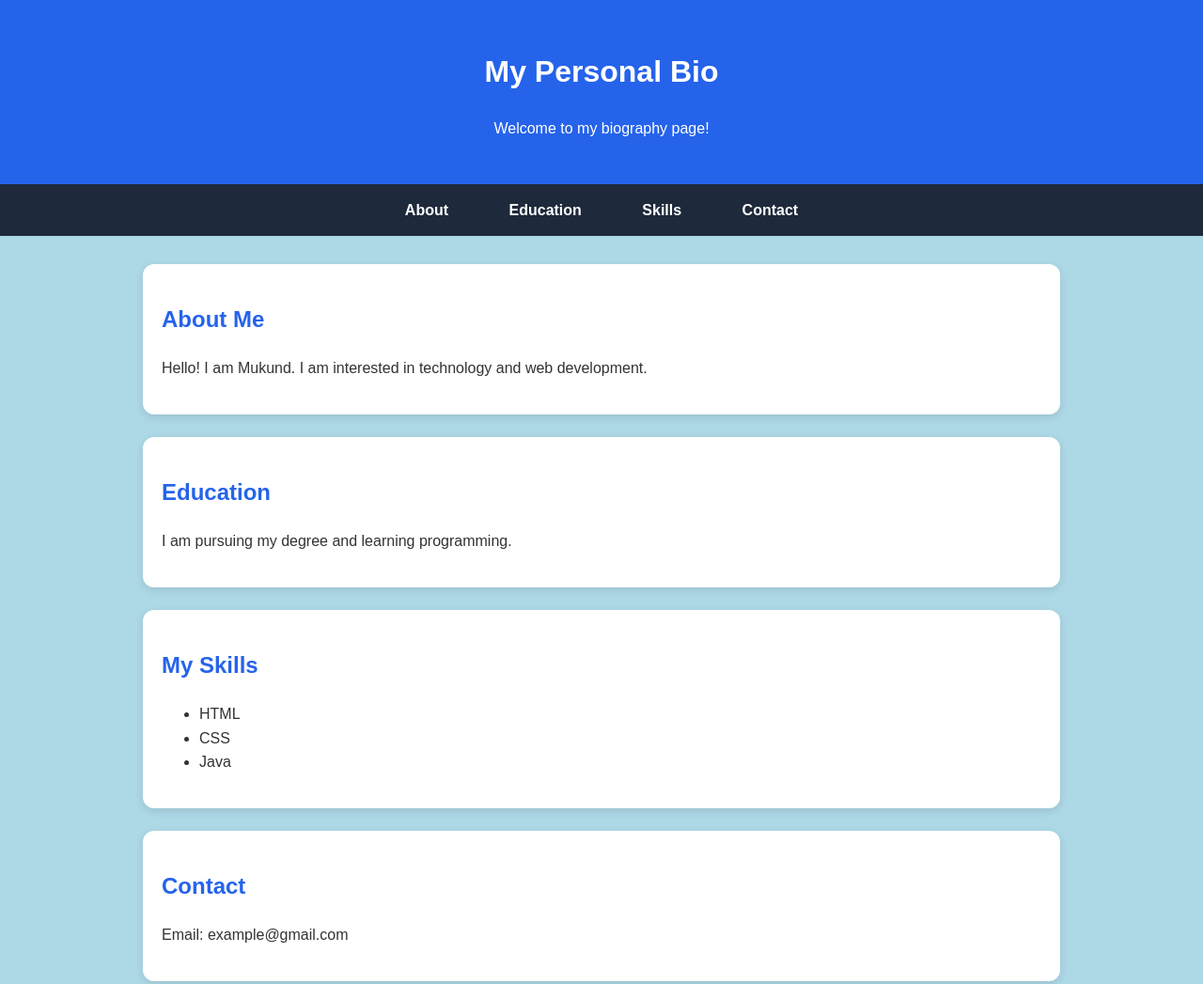
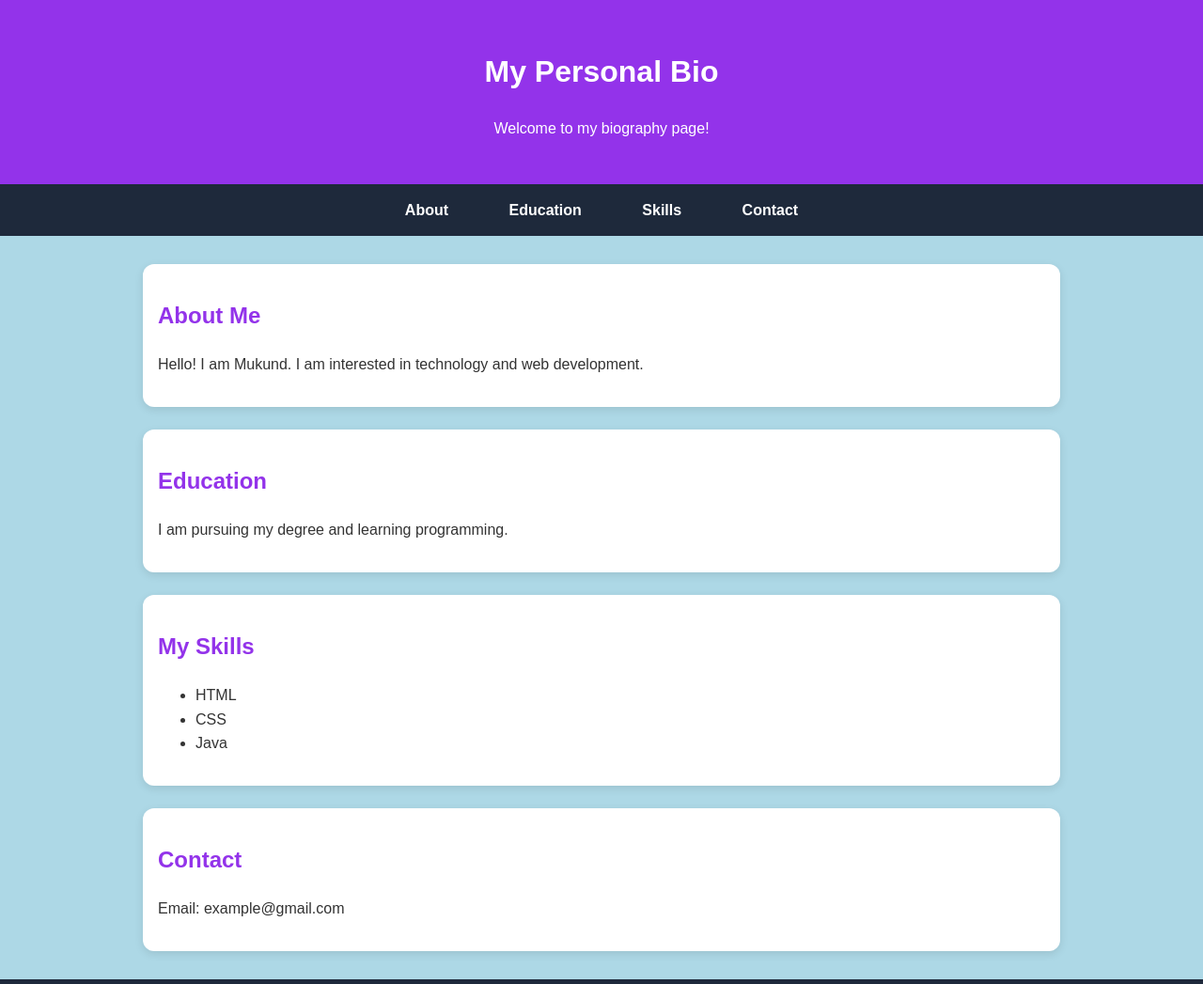
Before and after one commit to mukund-droid321/Webdev_lab, a plain HTML site: page bio.html in a window 1280 px wide. Shown: the top 1047 px of the page at 94% size. Drawn offline with Linux system fonts and the light colour scheme.

Commit message:
updated P7 design tokens and portfolio HTML

```diff
--- a/css/style.css
+++ b/css/style.css
@@ -27,6 +27,46 @@
 
 /* TYPOGRAPHY AND DESIGN SYSTEM */
 
+
+/* P7 - DESIGN TOKENS */
+
+:root {
+
+    /* Colour Palette */
+    --primary-color: #9333eb;
+    --secondary-color: #1e293b;
+    --background-color: #f0f4ff;
+    --card-color: #ffffff;
+    --text-color: #333333;
+    --white-color: #ffffff;
+    --accent-color: #facc15;
+
+    /* Typography */
+    --main-font: Arial, sans-serif;
+    --heading-size: 32px;
+    --subheading-size: 24px;
+    --body-size: 16px;
+    --small-size: 14px;
+
+    /* Font Weight */
+    --normal-weight: 400;
+    --bold-weight: 700;
+
+    /* Spacing */
+    --space-small: 8px;
+    --space-medium: 16px;
+    --space-large: 24px;
+    --space-extra: 32px;
+
+    /* Border Radius */
+    --card-radius: 12px;
+
+    /* Shadow */
+    --card-shadow: 0 3px 10px rgba(0, 0, 0, 0.1);
+}
+
+/* TYPOGRAPHY SYSTEM */
+
 body {
     font-family: var(--main-font);
     background-color: var(--background-color);
@@ -37,6 +77,7 @@ body {
 
 h1 {
     font-size: var(--heading-size);
+    font-weight: var(--bold-weight);
 }
 
 h2 {
@@ -46,15 +87,9 @@ h2 {
 
 p {
     font-size: var(--body-size);
+    font-weight: var(--normal-weight);
 }
 
-/* HEADER */
-
-header {
-    background-color: var(--primary-color);
-    color: var(--white-color);
-    padding: var(--space-extra);
-}
 
 /* NAVIGATION */
 
@@ -142,17 +177,69 @@ main {
 }
 
 /* Sections */
+
+/* General Styling */
+body {
+    font-family: var(--main-font);
+    background-color: var(--background-color);
+    color: var(--text-color);
+    margin: 0;
+    padding: 0;
+}
+
+/* Header */
+header {
+    background-color: var(--primary-color);
+    color: var(--white-color);
+    text-align: center;
+    padding: 30px;
+}
+
+/* Navigation */
+nav {
+    background-color: var(--secondary-color);
+    text-align: center;
+    padding: 15px;
+}
+
+nav a {
+    color: var(--white-color);
+    text-decoration: none;
+    margin: 15px;
+    font-weight: var(--bold-weight);
+}
+
+nav a:hover {
+    color: var(--accent-color);
+}
+
+/* Main Content */
+main {
+    width: 80%;
+    margin: 30px auto;
+}
+
+/* Sections */
 section {
-    background-color: white;
-    padding: 20px;
-    margin-bottom: 20px;
-    border-radius: 12px;
-    box-shadow: 0 3px 10px rgba(0,0,0,0.1);
+    background-color: var(--card-color);
+    padding: var(--space-medium);
+    margin-bottom: var(--space-medium);
+    border-radius: var(--card-radius);
+    box-shadow: var(--card-shadow);
 }
 
 h2 {
-    color: #2563eb;
+    color: var(--primary-color);
 }
+
+/* Footer */
+footer {
+    background-color: var(--secondary-color);
+    color: var(--white-color);
+    text-align: center;
+    padding: var(--space-medium);
+}
+
 
 /* Footer */
 footer {
```
Also changed, not shown: index.html (+31 -35 lines).
